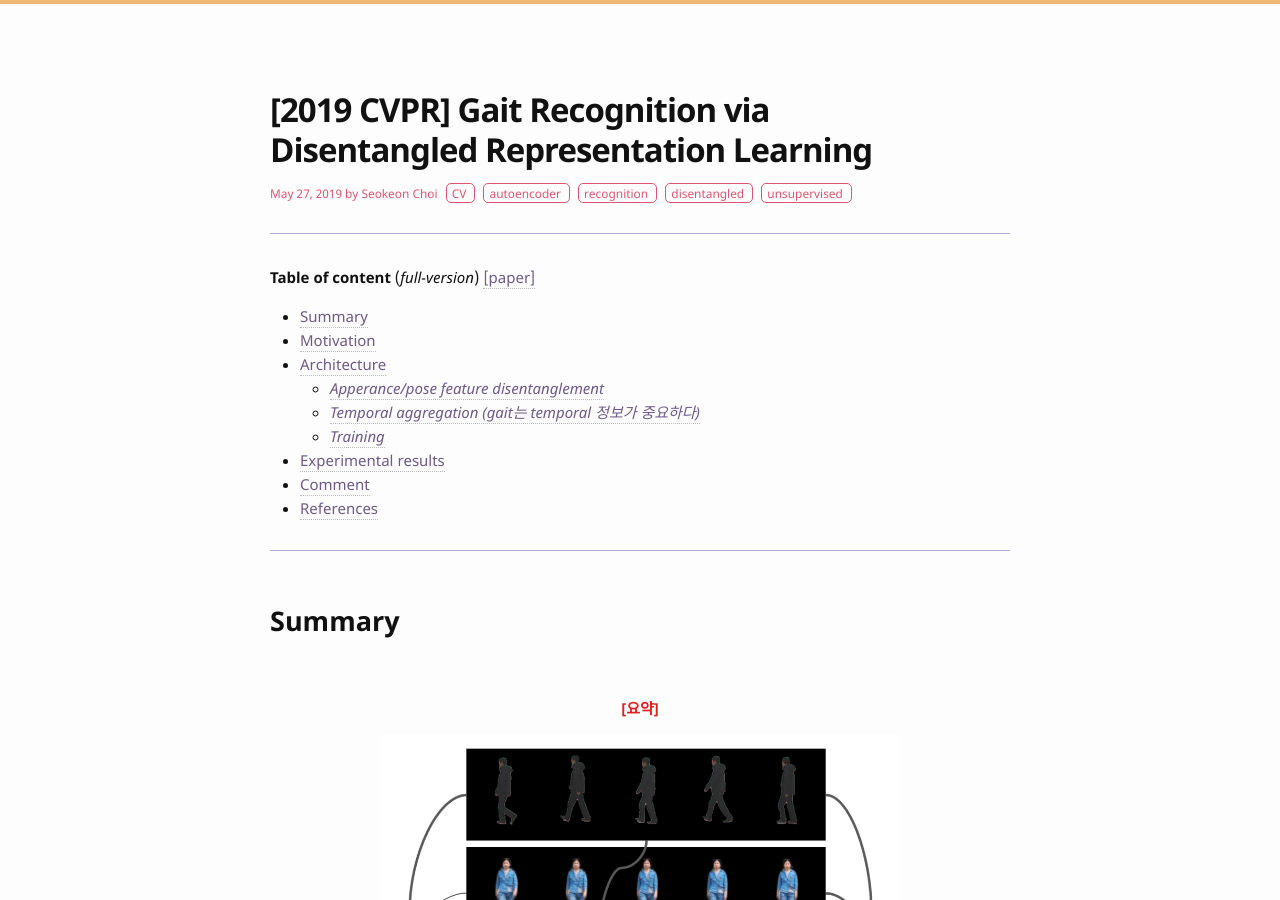
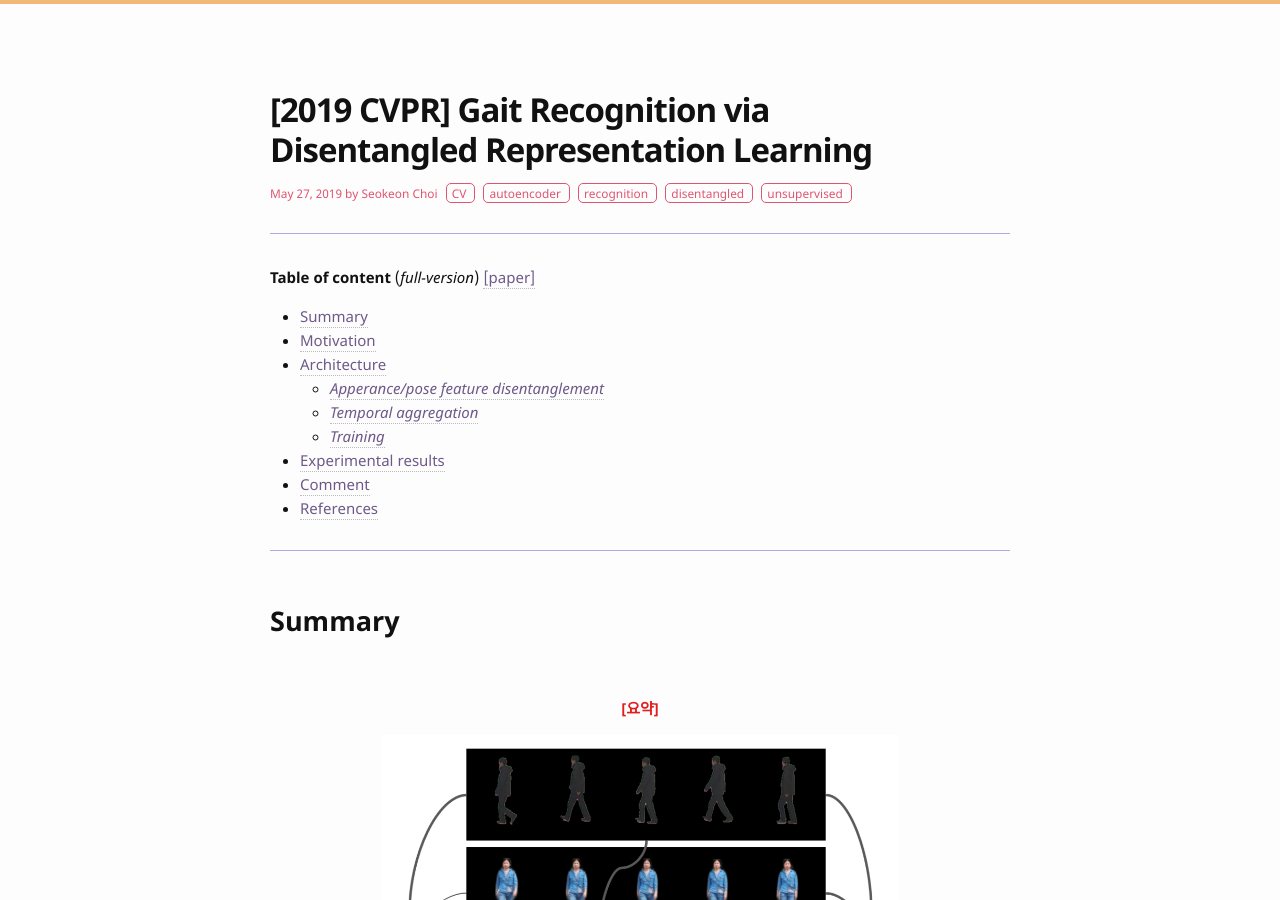
Before and after one commit to bismex/bismex.github.io, a Jekyll site: the page built from _posts/2019-05-27-GAITNET.md, in a window 1280 px wide and 900 px high. Built offline with Jekyll 4.4.1, drawn with Linux system fonts in a browser that asks for light colours; formulas are drawn with MathJax 3; some of the changed text lies outside the part shown.

Commit message:
Update 2019-05-27-GAITNET.md

```diff
--- a/_posts/2019-05-27-GAITNET.md
+++ b/_posts/2019-05-27-GAITNET.md
@@ -64,7 +64,7 @@ tags: CV autoencoder recognition disentangled unsupervised
   - 같은사람이지만 다른 condition을 가진 영상들의 pose feature를 서로 유사하게 만드는 방법
   - Disentanglement를 잘되게 하기 위함
 
-### *Temporal aggregation (gait는 temporal 정보가 중요하다)*
+### *Temporal aggregation*
 - Incremental identity loss
   <p align="center">$$L_{id-inc-avg} = \frac{1}{n} \sum^n_{t=1} - w_t \log(c_k(\frac{1}{t} \sum^t_{s=1} h^s))$$</p>
   - 3 layer LSTM를 사용하여 pose feature의 spatial + temporal 정보 모두 이용
```
